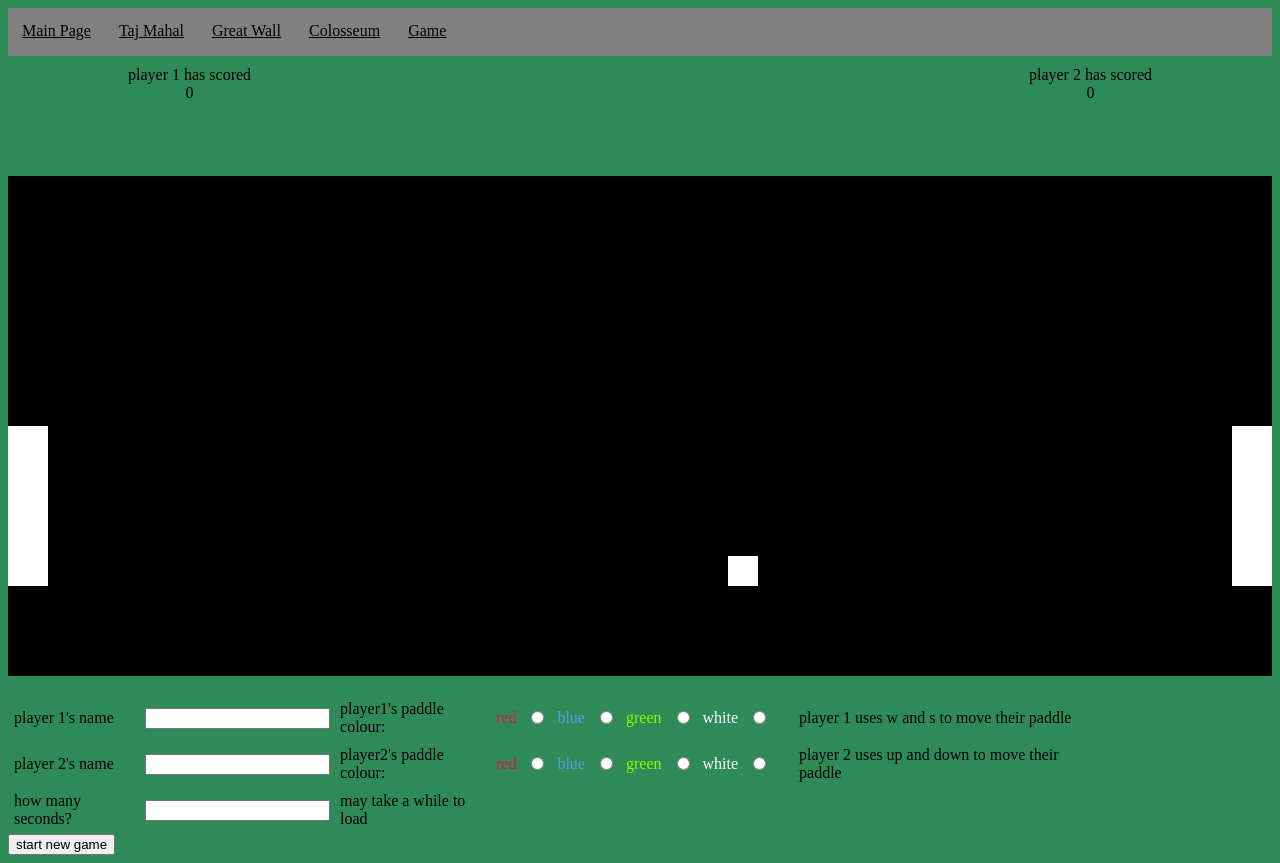
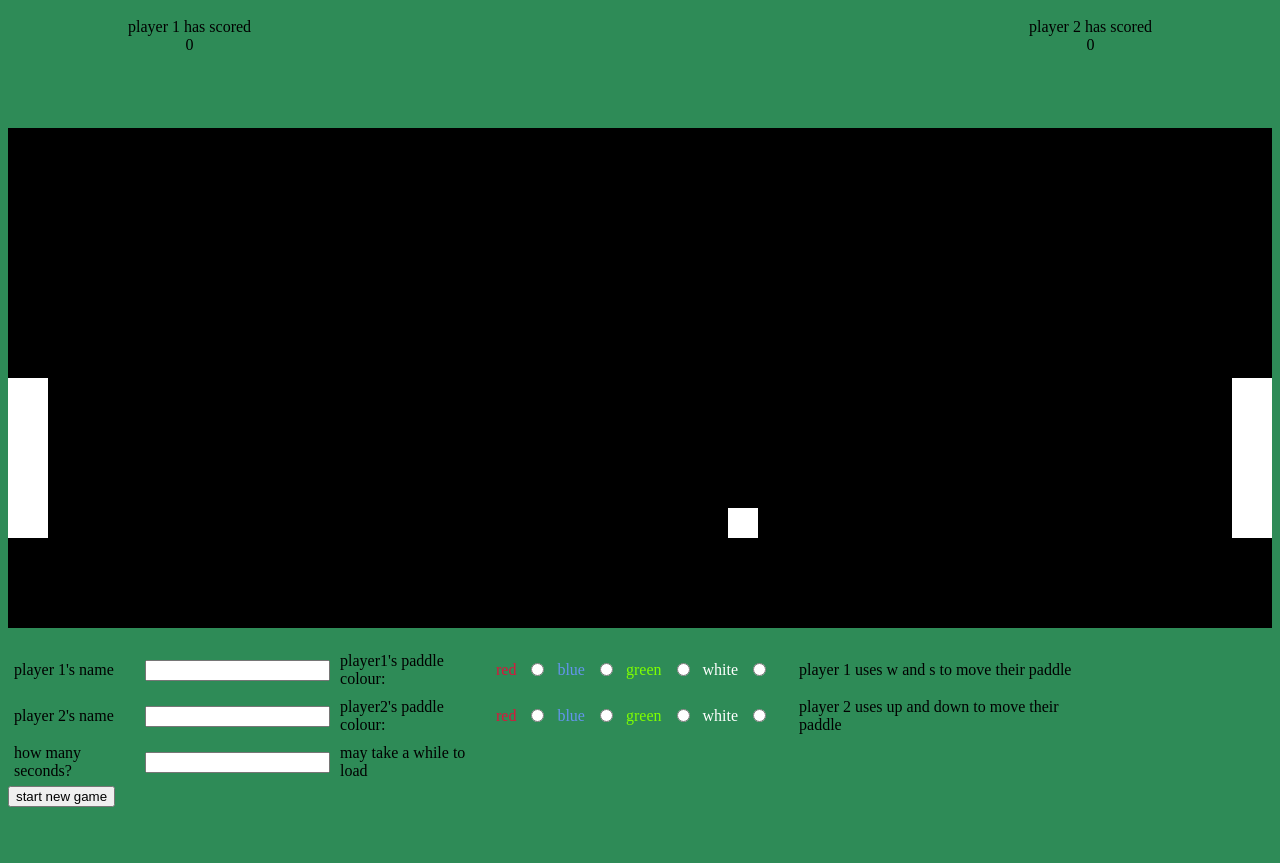
Before and after one commit to ajcrosbie/WebPong, a plain HTML site: page index.html in a window 1280 px wide. After the commit the page ends 815 px from the top, so only its background shows below. Drawn offline with Linux system fonts and the light colour scheme.

Commit message:
removed unneeded stuff

```diff
--- a/index.html
+++ b/index.html
@@ -8,13 +8,6 @@
         <title>pong</title> <!-- brings in the different links and sets title -->
     </head>
     <body>
-		<div class="links">
-			<a href="../index.html">Main Page</a>
-			<a href="../tajMahal.html">Taj Mahal</a>
-			<a href="../greatWall.html">Great Wall</a>
-			<a href="../colosseum.html">Colosseum</a>
-			<a href="index.html">Game</a>
-		</div>
         <div class="topSection">
 			<div class="leftPerson">
 				<div class="leftText"><span>player 1 has scored</span></div>
```
